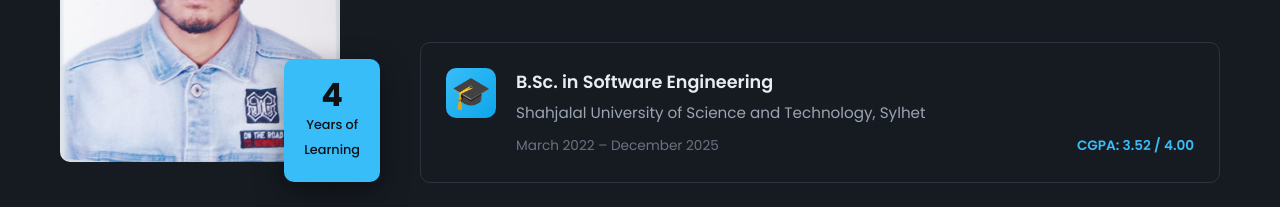
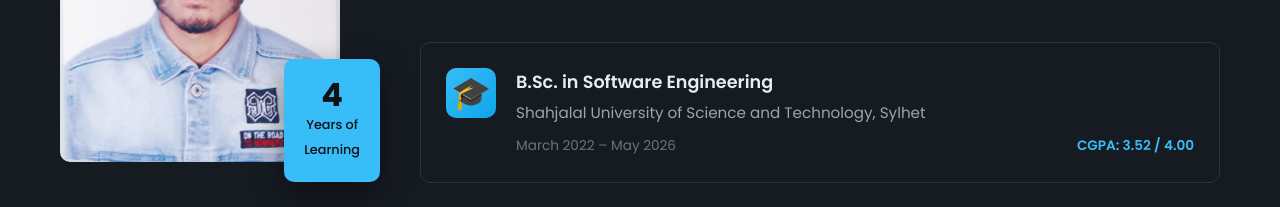
Before and after one commit to Mridul-1005/Portfolio, an Angular app: page / in a window 1280 px wide. Shown: the part 1180-1387 px from the top of the page. Built offline with nearby package versions, Linux system fonts and the light colour scheme.

Commit message:
changed year

```diff
--- a/src/app/components/about/about.component.ts
+++ b/src/app/components/about/about.component.ts
@@ -13,7 +13,7 @@ export class AboutComponent {
     {
       degree: 'B.Sc. in Software Engineering',
       institution: 'Shahjalal University of Science and Technology, Sylhet',
-      period: 'March 2022 – December 2025',
+      period: 'March 2022 – May 2026',
       grade: 'CGPA: 3.52 / 4.00',
       icon: '🎓'
     },
```
